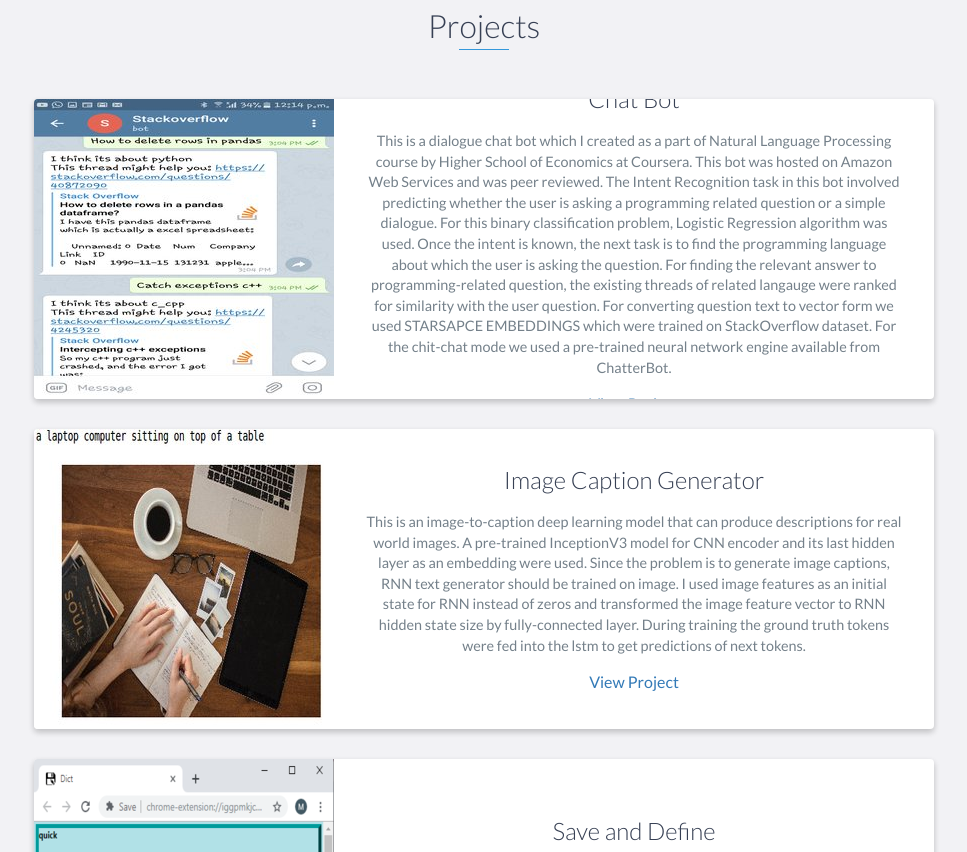
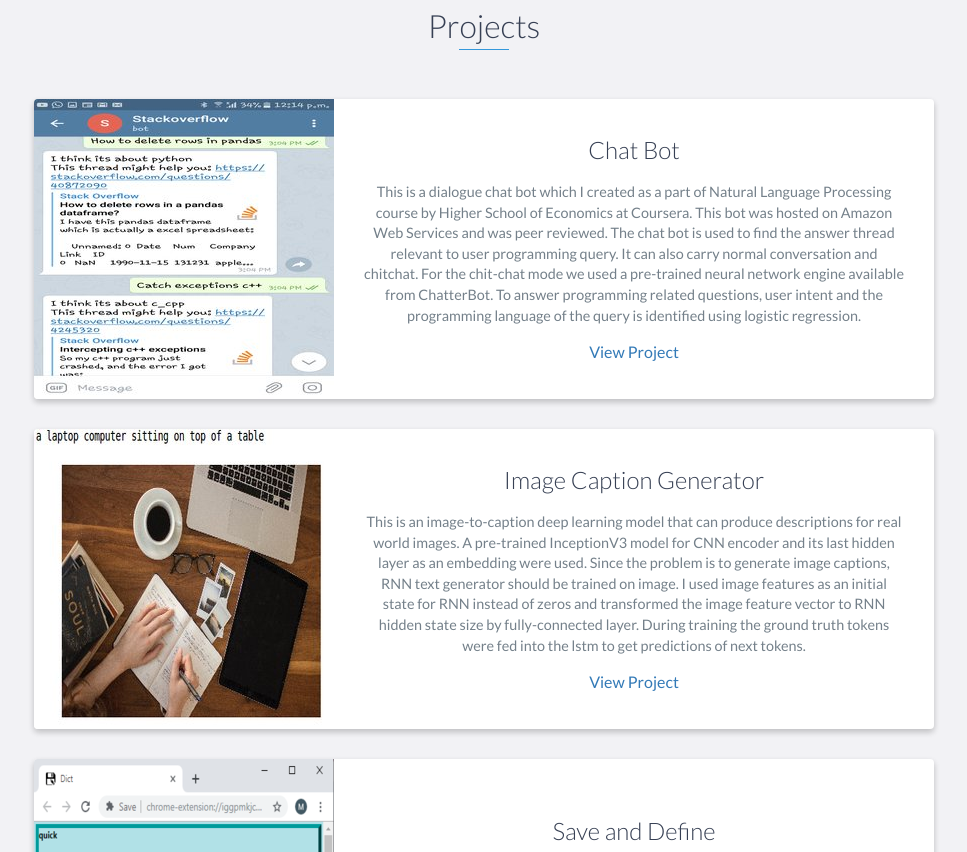
Before and after one commit to gmt20/mywebsite, a website: page index.html in a window 1280 px wide. Shown: the part 1918-2770 px from the top of the page, without its empty margins (156-1123 px from the left). Drawn offline with nearby package versions, Linux system fonts and the light colour scheme.

Commit message:
Update index.html

```diff
--- a/index.html
+++ b/index.html
@@ -136,11 +136,8 @@
                         <h3>Chat Bot</h3>
                         <p>
                           This is a dialogue chat bot which I created as a part of Natural Language Processing course by Higher School of Economics at Coursera. This bot was hosted on Amazon Web Services and was peer reviewed.
-The Intent Recognition task in this bot involved predicting whether the user is asking a programming related question or a simple dialogue. For this binary classification problem, Logistic Regression algorithm was used.
-Once the intent is known, the next task is to find the programming language  about which the user is asking the question. For finding the relevant answer to programming-related question, the existing threads of related langauge were ranked for similarity with the user question. For converting question text to vector form we used STARSAPCE EMBEDDINGS which were trained on StackOverflow dataset.
-
-For the chit-chat mode we used a pre-trained neural network engine available from ChatterBot.
-
+The chat bot is used to find the  answer thread relevant to user programming query. It can also carry normal conversation and chitchat. For the chit-chat mode we used a pre-trained neural network engine available from ChatterBot.
+To answer programming related questions, user intent and the programming language of the query is identified using logistic regression.
                         </p>
                         <a href="https://github.com/gmt20/StackOverFlow_bot">View Project</a>
                     </div>
```
